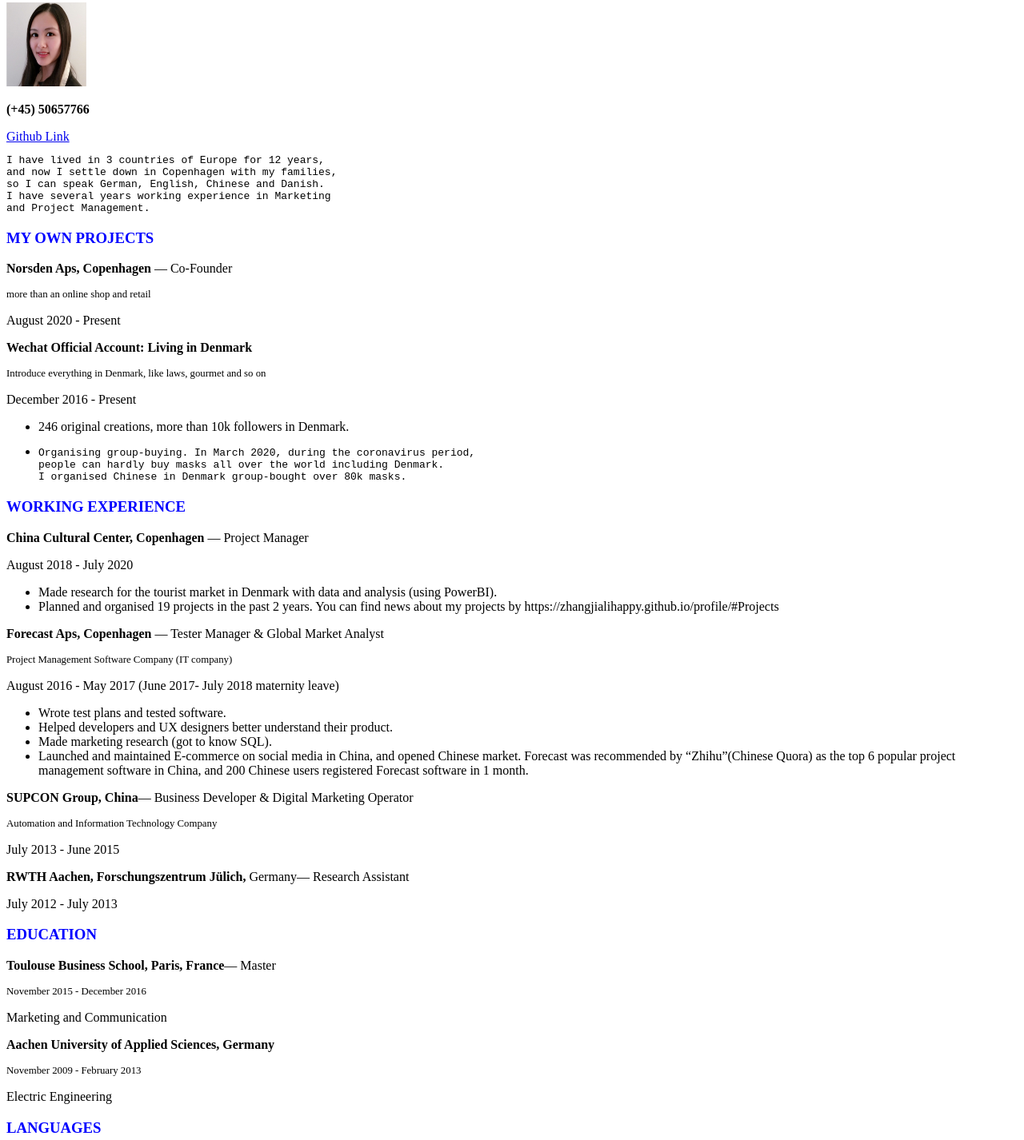
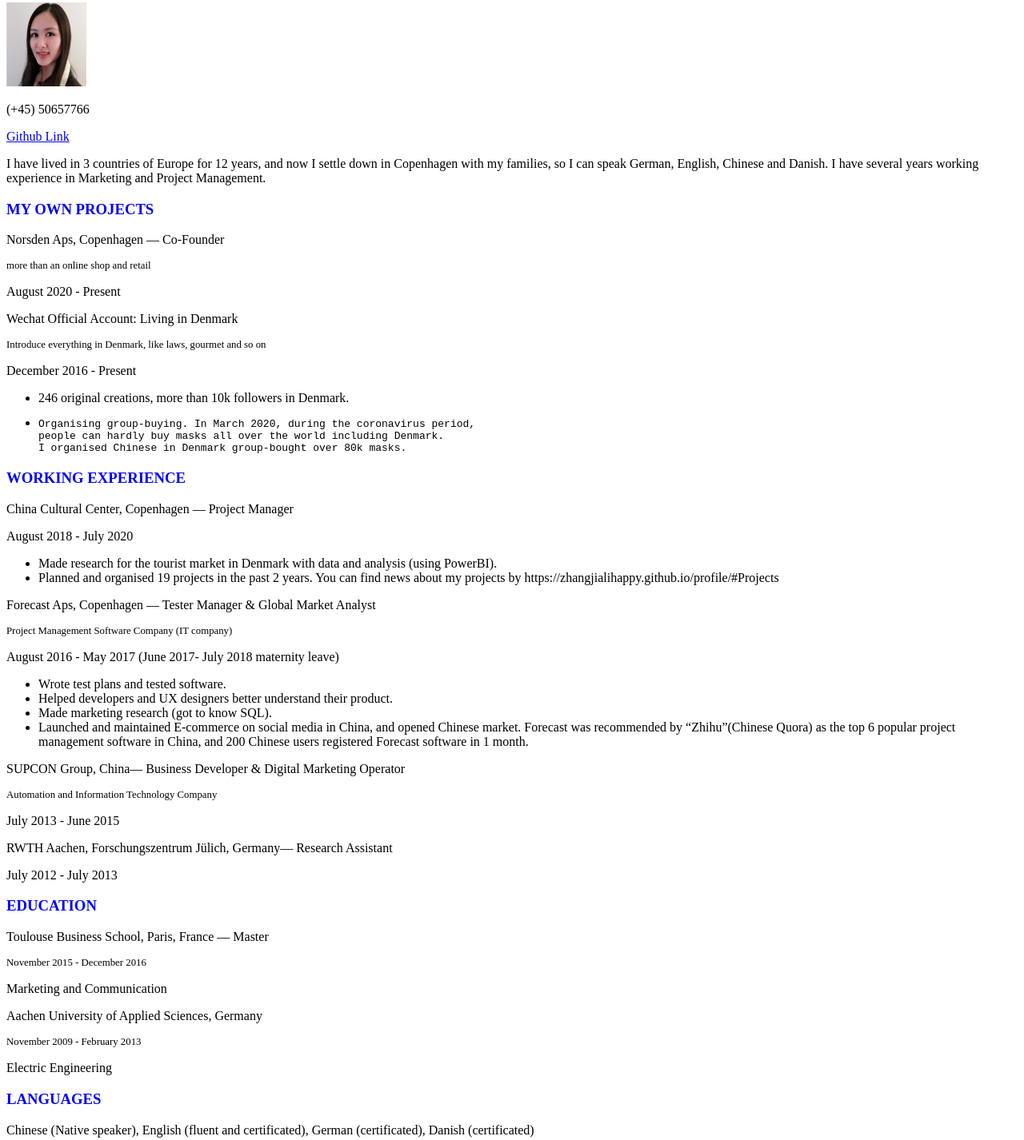
Before and after one commit to ZHANGJialiHappy/CV, a plain HTML site: page index.html in a window 1280 px wide. Shown: the part 77-1503 px from the top of the page at 80% size. Drawn offline with Linux system fonts and the light colour scheme.

Commit message:
wipe off <b>

```diff
--- a/index.html
+++ b/index.html
@@ -11,24 +11,24 @@
 </head>
 <body>
 
-<h1> Jiali Zhang</h1>
+<h1> Jiali Zhang </h1>
 <img src="photo.jpg" alt="Jiali Zhang's photo" width="100" height="105" />
-<p><b>(+45) 50657766</b></p>
+<p>(+45) 50657766</p>
 <a href="https://github.com/ZHANGJialiHappy"> Github Link </a>
-<pre>I have lived in 3 countries of Europe for 12 years,
+<p>I have lived in 3 countries of Europe for 12 years,
 and now I settle down in Copenhagen with my families,
 so I can speak German, English, Chinese and Danish.
 I have several years working experience in Marketing
 and Project Management.
-</pre>
+</p>
 
 <h3 style="color:blue;"> <b> MY OWN PROJECTS </b></h3>
 
-<p><b>Norsden Aps, Copenhagen</b> — Co-Founder</p>
+<p>Norsden Aps, Copenhagen — Co-Founder</p>
 <div class="myDiv"> more than an online shop and retail</div>
 <p> August 2020 - Present </p>
 
-<p><b>Wechat Official Account: Living in Denmark</b></p>
+<p>Wechat Official Account: Living in Denmark</p>
 <div class="myDiv">Introduce everything in Denmark, like laws, gourmet and so on</div>
 <p>December 2016 - Present</p>
 <ul>
@@ -38,9 +38,9 @@
 I organised Chinese in Denmark group-bought over 80k masks. <pre></li>
   </ul>
 
-<h3 style="color:blue;"> <b>WORKING EXPERIENCE</b></h3>
+<h3 style="color:blue;"> WORKING EXPERIENCE </h3>
 
-<p><b>China Cultural Center, Copenhagen</b> — Project Manager</p>
+<p>China Cultural Center, Copenhagen — Project Manager</p>
 <p>August 2018 - July 2020</p>
 <ul>
     <li> Made research for the tourist market in Denmark with data and analysis (using PowerBI).</li>
@@ -49,7 +49,7 @@
     </li>
 </ul>
 
-<p><b>Forecast Aps, Copenhagen</b> — Tester Manager & Global Market Analyst</p>
+<p>Forecast Aps, Copenhagen — Tester Manager & Global Market Analyst</p>
 <div class="myDiv">Project Management Software Company (IT company)</div>
 <p>August 2016 - May 2017 (June 2017- July 2018 maternity leave)</p>
 <ul>
@@ -60,24 +60,24 @@
         Forecast was recommended by “Zhihu”(Chinese Quora) as the top 6 popular project management software in China,
         and 200 Chinese users registered Forecast software in 1 month.</li>
 </ul>
-<p><b>SUPCON Group, China</b>— Business Developer & Digital Marketing Operator</p>
+<p>SUPCON Group, China— Business Developer & Digital Marketing Operator</p>
 <div class="myDiv">Automation and Information Technology Company</div>
 <p>July 2013 - June 2015</p>
 
-<p><b>RWTH Aachen, Forschungszentrum Jülich,</b> Germany— Research Assistant
+<p>RWTH Aachen, Forschungszentrum Jülich, Germany— Research Assistant
 <p>July 2012 - July 2013</p>
 
-<h3 style="color:blue;"> <b>EDUCATION</b></h3>
+<h3 style="color:blue;"> EDUCATION </h3>
 
-<p><b>Toulouse Business School, Paris, France</b>— Master</p>
+<p> Toulouse Business School, Paris, France — Master</p>
 <div class="myDiv">November 2015 - December 2016</div>
 <p>Marketing and Communication</p>
 
-<p><b>Aachen University of Applied Sciences, Germany </b></p>
+<p> Aachen University of Applied Sciences, Germany </p>
 <div class="myDiv">November 2009 - February 2013</div>
 <p>Electric Engineering</p>
 
-<h3 style="color:blue;"> <b>LANGUAGES</b></h3>
+<h3 style="color:blue;"> LANGUAGES </h3>
 
 <p>Chinese (Native speaker), English (fluent and certificated), German (certificated), Danish (certificated)</p>
 
```
